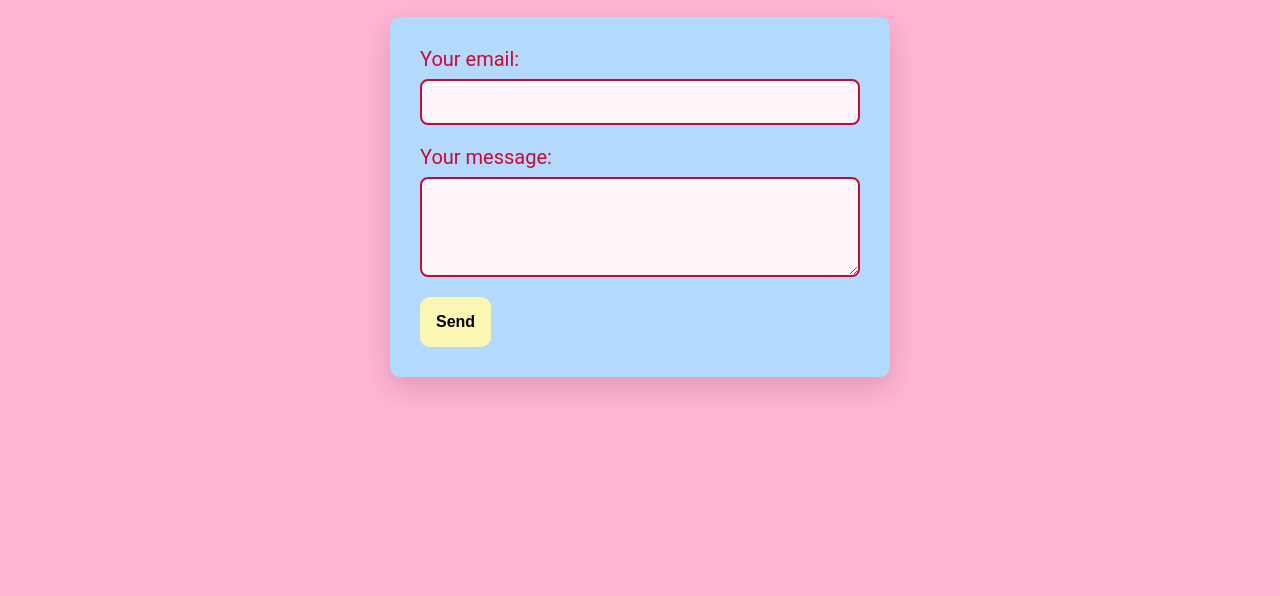
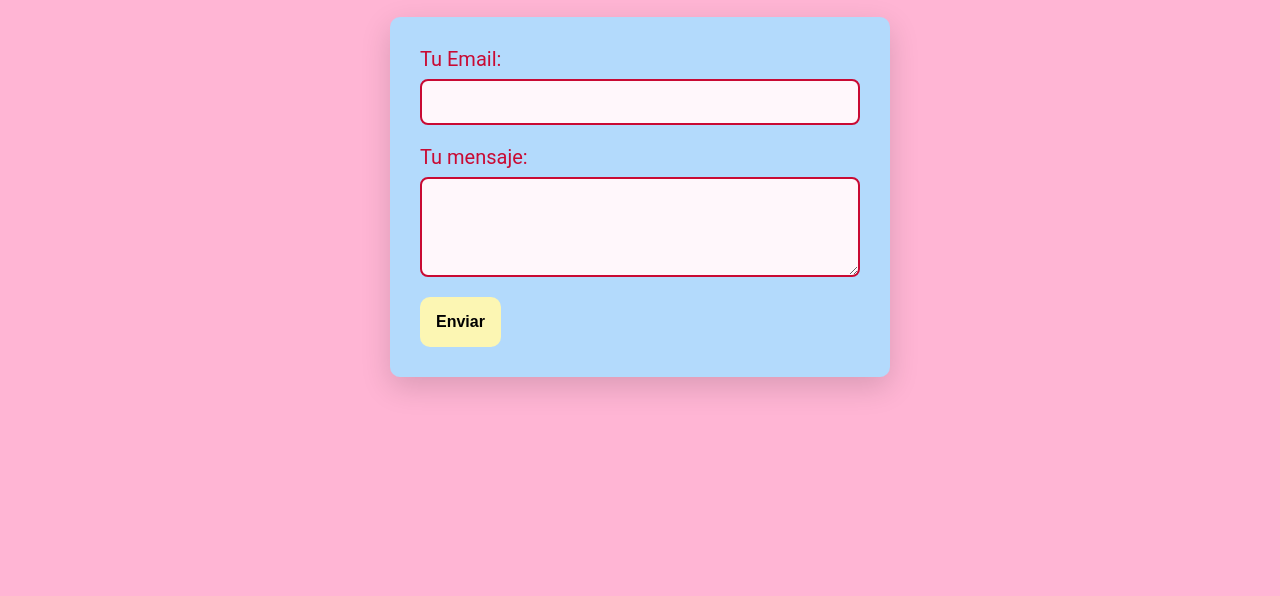
Before and after one commit to ceciliajeshvan-pixel/trabajo-TalentoTech, a plain HTML site: page pages/contacto.html in a window 1280 px wide. Shown: the part 133-729 px from the top of the page. Drawn offline with Linux system fonts and the light colour scheme.

Commit message:
contacto.html

```diff
--- a/pages/contacto.html
+++ b/pages/contacto.html
@@ -24,16 +24,16 @@
             <h1 class="titulo-contacto text-secondary">Contactanos</h1>
             <form class="form-contacto" action="" method="POST">
                 <div class="grupo-input">
-                    <label for="email"> Your email: </label>
+                    <label for="email"> Tu Email: </label>
                     <input id="email" type="email" name="email" />
                 </div>
 
                 <div class="grupo-input">
-                    <label for="mensaje"> Your message: </label>
+                    <label for="mensaje"> Tu mensaje: </label>
                     <textarea id="mensaje" name="message"></textarea>
                 </div>
 
-                <button class="btn bg-secondary text-dark" type="submit">Send</button>
+                <button class="btn bg-secondary text-dark" type="submit">Enviar</button>
             </form>
         </section>
     </main>
```
